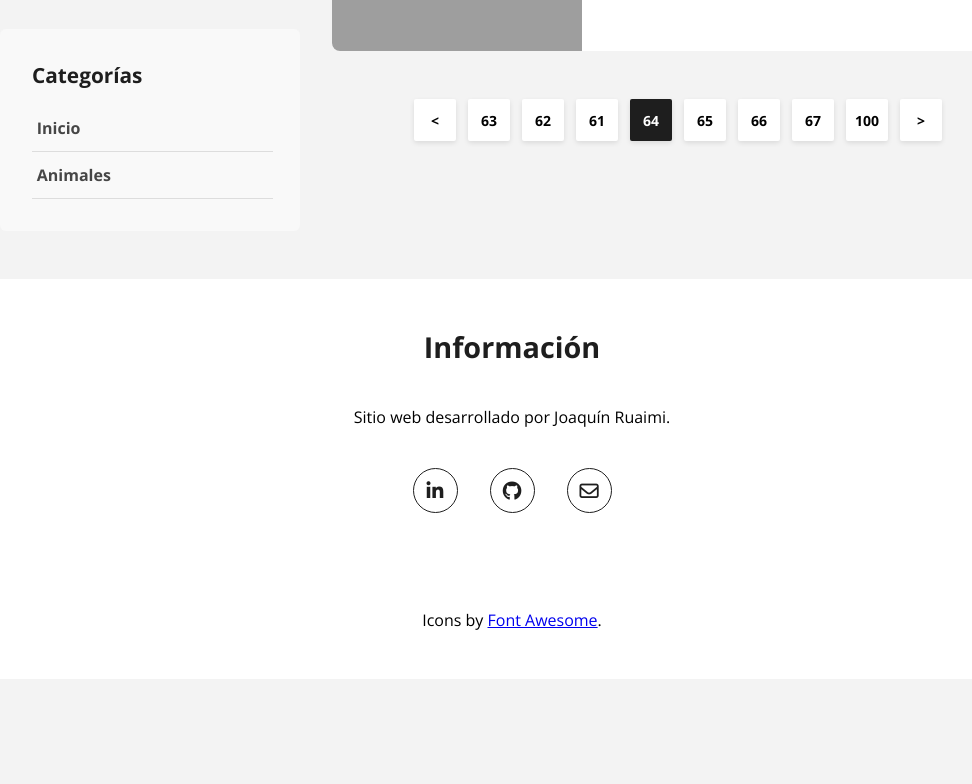
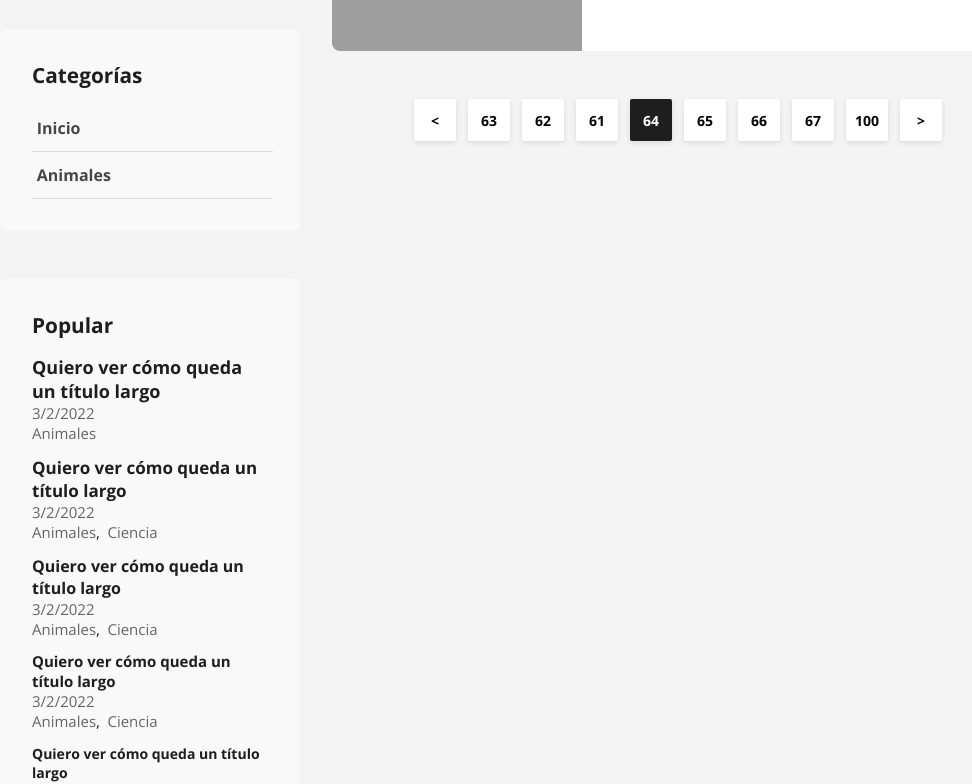
Before and after one commit to joaquinrmi/blog, a React (Create React App) app: page / in a window 1280 px wide. Shown: the part 852-1636 px from the top of the page, without its empty margins (128-1100 px from the left). Before the commit the page ends 1531 px from the top, so only its background shows below. Built offline with nearby package versions, Linux system fonts and the light colour scheme; grey boxes are pictures that could not be loaded.

Commit message:
Add PopularPosts component

```diff
--- /dev/null
+++ b/src/pages/public/components/popular_posts/index.tsx
@@ -0,0 +1,2 @@
+export { default } from "./popular_posts";
+export * from "./popular_posts";
--- /dev/null
+++ b/src/pages/public/components/popular_posts/popular_posts.scss
@@ -0,0 +1,74 @@
+.popular-posts
+{
+    display: flex;
+    flex-direction: column;
+
+    ul.popular-post-list
+    {
+        display: flex;
+        flex-direction: column;
+        gap: 0.8em;
+        list-style: none;
+        padding: 0;
+
+        li.popular-item
+        {
+            display: flex;
+            flex-direction: column;
+
+            .popular-title
+            {
+                text-decoration: none;
+
+                h4
+                {
+                    margin: 0;
+                    font-weight: 700;
+                    color: rgb(30, 30, 30);
+                }
+            }
+
+            @for $i from 0 through 4
+            {
+                .popular-title.s#{$i + 1}
+                {
+                    h4
+                    {
+                        font-size: (18 - $i) * 1px;
+                    }
+                }
+            }
+
+            .popular-date
+            {
+                font-size: 15px;
+                color: rgb(100, 100, 100);
+            }
+
+            .popular-tags
+            {
+                font-size: 15px;
+
+                .popular-tag
+                {
+                    a
+                    {
+                        text-decoration: none;
+                        color: rgb(100, 100, 100);
+                    }
+
+                    a:hover
+                    {
+                        color:rgb(30, 30, 30);
+                    }
+
+                    .comma
+                    {
+                        color: rgb(30, 30, 30);
+                        margin-right: 0.5em;
+                    }
+                }
+            }
+        }
+    }
+}
--- /dev/null
+++ b/src/pages/public/components/popular_posts/popular_posts.tsx
@@ -0,0 +1,94 @@
+import React, { useState, useEffect } from "react";
+import { Link } from "react-router-dom";
+
+import "./popular_posts.scss";
+
+interface PopularPostData
+{
+    id: string;
+    title: string;
+    tags: Array<{ name: string, path: string }>;
+    date: Date;
+}
+
+const PopularPosts: React.FunctionComponent = () =>
+{
+    const [ data, setData ] = useState<Array<PopularPostData>>([
+        {
+            id: "hola",
+            title: "Quiero ver cómo queda un título largo",
+            tags: [ { name: "Animales", path: "animals" } ],
+            date: new Date()
+        },
+        {
+            id: "hola",
+            title: "Quiero ver cómo queda un título largo",
+            tags: [
+                { name: "Animales", path: "animals" },
+                { name: "Ciencia", path: "science" }
+            ],
+            date: new Date()
+        },
+        {
+            id: "hola",
+            title: "Quiero ver cómo queda un título largo",
+            tags: [
+                { name: "Animales", path: "animals" },
+                { name: "Ciencia", path: "science" }
+            ],
+            date: new Date()
+        },
+        {
+            id: "hola",
+            title: "Quiero ver cómo queda un título largo",
+            tags: [
+                { name: "Animales", path: "animals" },
+                { name: "Ciencia", path: "science" }
+            ],
+            date: new Date()
+        },
+        {
+            id: "hola",
+            title: "Quiero ver cómo queda un título largo",
+            tags: [
+                { name: "Animales", path: "animals" },
+                { name: "Ciencia", path: "science" }
+            ],
+            date: new Date()
+        }
+    ]);
+
+    return <div className="popular-posts">
+        <h3 className="title">Popular</h3>
+        <ul className="popular-post-list">
+            {data.map((postData, index) =>
+            {
+                return <li key={`${index}-item`} className="popular-item">
+                    <Link to={`/post/${postData.id}`} className={`popular-title s${index + 1}`}>
+                        <h4>
+                            {postData.title}
+                        </h4>
+                    </Link>
+
+                    <span className="popular-date">
+                        {`${postData.date.getDate()}/${postData.date.getMonth()}/${postData.date.getFullYear()}`}
+                    </span>
+
+                    <span className="popular-tags">
+                        {postData.tags.map((tag, index) =>
+                        {
+                            return <span key={`${index}-tag`} className="popular-tag">
+                                <Link to={`/category/${tag.path}`}>
+                                    {tag.name}
+                                </Link>
+                                {index + 1 < postData.tags.length ? <span className="comma">,</span> : null}
+                            </span>;
+                        })}
+                    </span>
+                </li>;
+            })}
+        </ul>
+    </div>;
+};
+
+export default PopularPosts;
--- a/src/pages/public/public.scss
+++ b/src/pages/public/public.scss
@@ -99,7 +99,7 @@ $left-section-width: 300px;
                 }
             }
 
-            .aside-categories
+            .aside-subsection
             {
                 display: flex;
                 flex-direction: column;
@@ -115,7 +115,10 @@ $left-section-width: 300px;
                     font-size: 1.3em;
                     color:rgb(30, 30, 30);
                 }
+            }
 
+            .aside-categories
+            {
                 .categories-list
                 {
                     margin: 0;
--- a/src/pages/public/public.tsx
+++ b/src/pages/public/public.tsx
@@ -3,6 +3,7 @@ import { Routes, Route, Link, useParams } from "react-router-dom";
 import Navbar, { Section } from "./components/navbar";
 import Post from "./components/post";
 import PostList from "./components/post_list/";
+import PopularPosts from "./components/popular_posts/";
 
 import "./public.scss";
 
@@ -48,7 +49,7 @@ const Public: React.FunctionComponent<Props> = (props) =>
                         </div>
                     </div>
 
-                    <div className="aside-categories">
+                    <div className="aside-subsection aside-categories">
                         <h3 className="title">Categorías</h3>
                         <ul className="categories-list">
                             {sections.map((section, i) =>
@@ -60,6 +61,10 @@ const Public: React.FunctionComponent<Props> = (props) =>
                                 </li>;
                             })}
                         </ul>
+                    </div>
+
+                    <div className="aside-subsection">
+                        <PopularPosts />
                     </div>
                 </aside>
 
```
